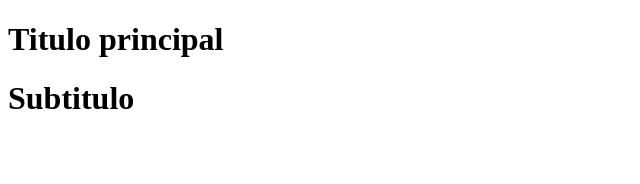
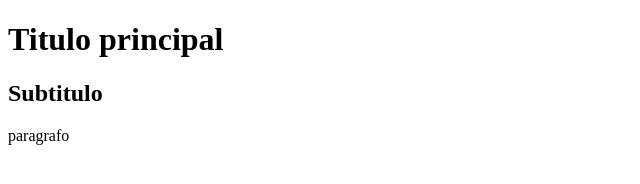
Before and after one commit to vagner-fonseca/aula-udemy, a plain HTML site: page src/index.html in a window 1280 px wide. Shown: the whole page, without its empty margins (0-640 px from the left). Drawn offline with Linux system fonts and the light colour scheme.

Commit message:
incluir paragrafo

```diff
--- a/src/index.html
+++ b/src/index.html
@@ -8,6 +8,11 @@
 <body>
     <h1>Titulo principal</h1>
 
-    <h1>Subtitulo</h1>
+    <h2>Subtitulo</h2>
+
+    <p> paragrafo</p>
+
+
+
 </body>
 </html>
```
